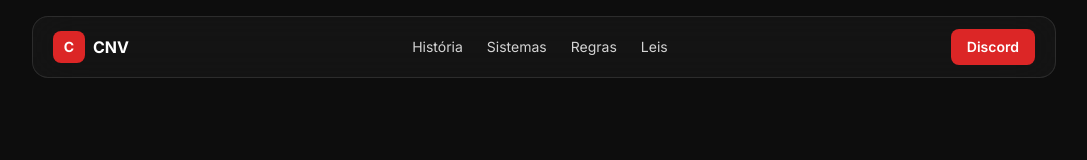
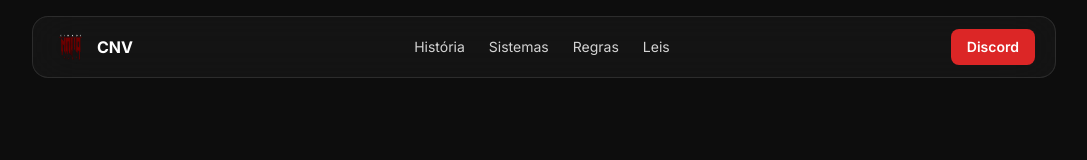
Before and after one commit to joaocarvalhojp40-ship-it/site-rp.brook, a Next.js app: page / in a window 1280 px wide. Shown: the top 160 px of the page, without its empty margins (96-1183 px from the left). Built offline with nearby package versions, Linux system fonts and the light colour scheme.

Commit message:
Replace site logo with Image component

```diff
--- a/app/page.tsx
+++ b/app/page.tsx
@@ -1,3 +1,4 @@
+import Image from "next/image";
 import {
   ArrowRight,
   BookOpen,
@@ -54,9 +55,14 @@ export default function Home() {
       <header className="fixed inset-x-0 top-0 z-50 px-4 pt-4">
         <nav className="glass mx-auto flex max-w-5xl items-center justify-between rounded-2xl px-5 py-3">
           <a href="#" className="flex items-center gap-2 font-bold text-white">
-            <span className="flex h-8 w-8 items-center justify-center rounded-lg bg-red-600 text-sm">
-              {siteConfig.shortName[0]}
-            </span>
+            <Image
+              src="/logo.png"
+              alt={`Logo ${siteConfig.name}`}
+              width={36}
+              height={36}
+              priority
+              className="h-9 w-9 rounded-lg object-contain"
+            />
             <span>{siteConfig.shortName}</span>
           </a>
           <ul className="hidden items-center gap-6 text-sm text-neutral-300 md:flex">
@@ -183,6 +189,7 @@ export default function Home() {
             subtitle={rulesConfig.subtitle}
           />
           <RulesAccordion />
+
           <div className="mt-8 rounded-2xl border border-red-600/30 bg-red-600/[0.06] p-6 backdrop-blur-xl">
             <h3 className="flex items-center gap-2 text-lg font-semibold text-white">
               <MapPin className="h-5 w-5 text-red-500" />
```
